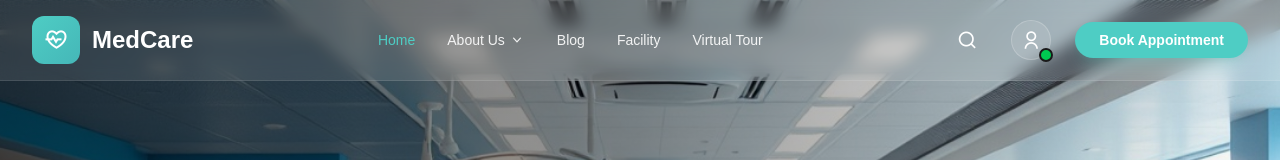
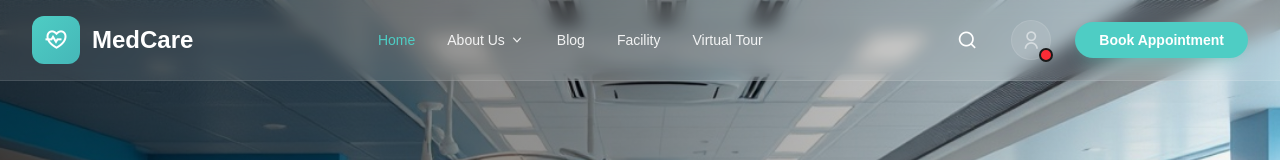
Before and after one commit to vinodhygs/my-app-next, a Next.js app: page / in a window 1280 px wide. Shown: the top 160 px of the page. Built offline with nearby package versions, Linux system fonts and the light colour scheme.

Commit message:
header file updated

```diff
--- a/app/components/home/Header.tsx
+++ b/app/components/home/Header.tsx
@@ -284,6 +284,15 @@ function MobileAccordion({
 }
 
 // ── Header ────────────────────────────────────────────────────────────────────
+const useAuth = () => {
+  // Change 'null' to { name: 'John' } to see the "Logged In" state
+  const [user, setUser] = useState<{name: string} | null>(null);
+
+  const logout = () => setUser(null);
+  const login = () => setUser({ name: 'John Doe' });
+
+  return { user, logout, login };
+};
 export function Header() {
   const pathname = usePathname();
   const [mounted, setMounted] = useState(false);
@@ -292,7 +301,8 @@ export function Header() {
   const menuRef = useRef<HTMLElement>(null);
 
   const [isOpen, setIsOpen] = useState(false);
-  const isOnline = useOnlineStatus();
+  const { user, logout } = useAuth();
+  const isLoggedIn = !!user;
 
   useEffect(() => {
     const handleEsc = (e: KeyboardEvent) => {
@@ -467,23 +477,53 @@ export function Header() {
                 </div>
               )}
             </div>
+            {/* User Status Section */}
+            <div className="relative group">
+              {isLoggedIn ? (
+                /* LOGGED IN STATE */
+                <div className="flex items-center gap-2">
+                  <div className="relative cursor-pointer">
+                    {/* User Profile Avatar */}
+                    <div className={`w-10 h-10 rounded-full flex items-center justify-center transition-all duration-200 ${
+                      scrolled || menuOpen ? "bg-gray-100 text-gray-600 border-gray-200" : "bg-white/10 text-white border-gray-200"
+                    } border overflow-hidden`}>
+                     <i className="ri-user-fill text-xl"></i>
+                    </div>
 
-            {/* User Status Section */}
-            <div className="relative group cursor-pointer">
-              <Link href={"login"}>
-              <div className={`w-10 h-10 rounded-full flex items-center justify-center transition-all duration-200 ${scrolled || mobileOpen ? "bg-gray-100 text-gray-600 border-gray-200" : "bg-white/10 text-white border-white/20"
-                } border`}>
-                <i className="ri-user-line text-xl"></i>
-              </div>
-              </Link>
-              {/* Status Indicator Badge */}
-              <span className="absolute -bottom-0.5 -right-0.5 flex h-3.5 w-3.5">
-                {isOnline && (
-                  <span className="animate-ping absolute inline-flex h-full w-full rounded-full bg-green-400 opacity-75"></span>
-                )}
-                <span className={`relative inline-flex rounded-full h-3.5 w-3.5 border-2 ${scrolled ? 'border-white' : 'border-[#1a1a1a]'
-                  } ${isOnline ? 'bg-green-500' : 'bg-red-500'}`}></span>
-              </span>
+                    {/* Status Indicator Badge (Green because logged in) */}
+                    <span className="absolute -bottom-0.5 -right-0.5 flex h-3.5 w-3.5">
+                      <span className="animate-ping absolute inline-flex h-full w-full rounded-full bg-green-400 opacity-75"></span>
+                      <span className={`relative inline-flex rounded-full h-3.5 w-3.5 border-2 ${
+                        scrolled || menuOpen ? 'border-white' : 'border-gray-200'
+                      } bg-green-500`}></span>
+                    </span>
+                  </div>
+
+                  {/* Dropdown on Hover/Click to Logout */}
+                  <button
+                    onClick={logout}
+                    className="hidden group-hover:block absolute top-12 right-0 bg-white shadow-xl rounded-lg p-2 text-xs font-bold text-red-500 border border-gray-100 whitespace-nowrap"
+                  >
+                    Logout
+                  </button>
+                </div>
+              ) : (
+                /* LOGGED OUT STATE */
+                <Link href="/login">
+                  <div className="relative">
+                    <div className={`w-10 h-10 rounded-full flex items-center justify-center transition-all duration-200 ${ scrolled || menuOpen ? "bg-gray-100 text-gray-400 border-gray-200" : "bg-white/10 text-white/50 border-white/10"
+                    } border`}>
+                      <i className="ri-user-line text-xl"></i>
+                    </div>
+
+                    <span className="absolute -bottom-0.5 -right-0.5 flex h-3.5 w-3.5">
+                      <span className={`relative inline-flex rounded-full h-3.5 w-3.5 border-2 ${
+                        scrolled || menuOpen ? 'border-white' : 'border-[#1a1a1a]'
+                      } bg-red-500`}></span>
+                    </span>
+                  </div>
+                </Link>
+              )}
             </div>
 
             {/* Desktop CTA */}
```
